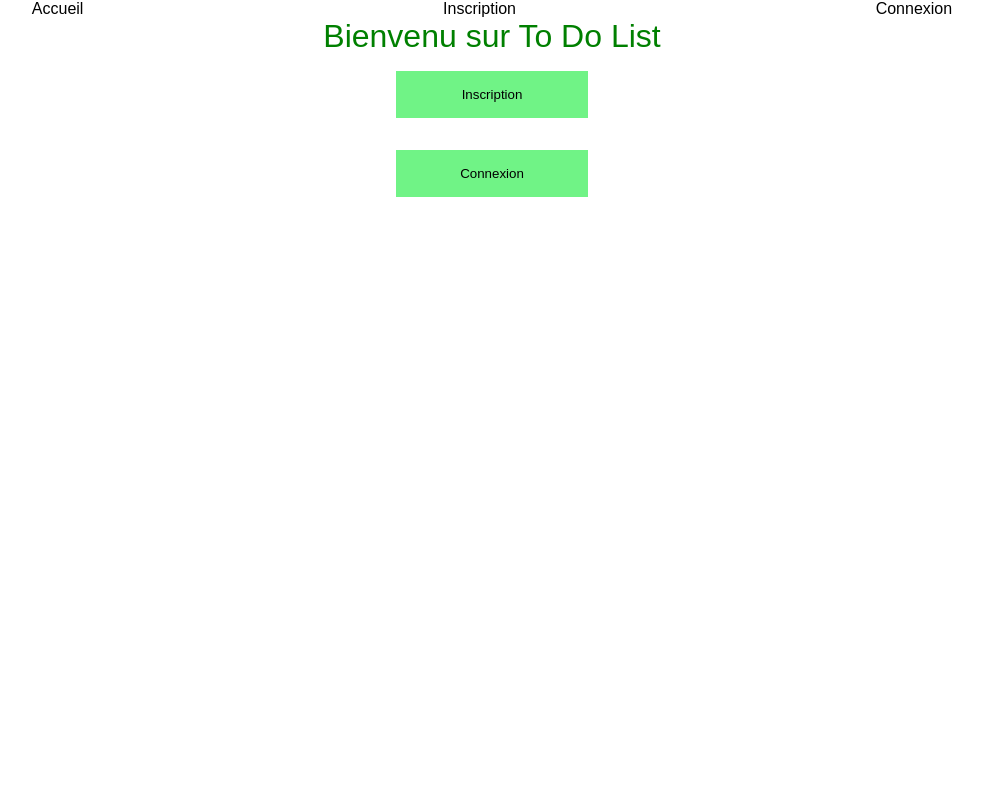
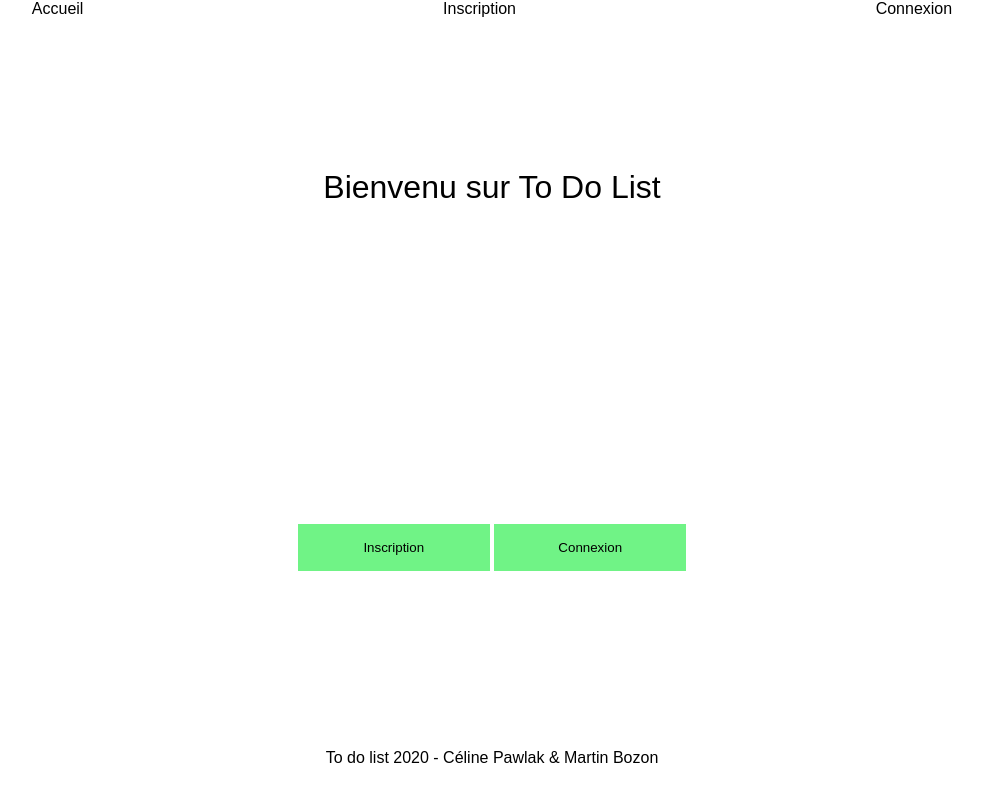
Before and after one commit to celine-pawlak/tdl, a PHP site: page / in a window 1280 px wide. Shown: the whole page, without its empty margins (148-1131 px from the left). Run offline with PHP 8.4, Linux system fonts and the light colour scheme; some libraries are stand-ins or nearby versions.

Commit message:
modif affichage info mdp ajout footer

```diff
--- /dev/null
+++ b/Views/footer.php
@@ -0,0 +1 @@
+<p>To do list 2020 - Céline Pawlak & Martin Bozon</p>
--- a/index.php
+++ b/index.php
@@ -10,8 +10,8 @@
     <link rel="stylesheet" href="ressources/style.css">
     <title>To Do List</title>
 </head>
-<body>
-    <header>
+<body id="body_index">
+    <header id="header_index">
         <?php include 'Views/header.php';
             // if(isset($_SESSION['user']))
             //     {
@@ -21,8 +21,13 @@
     </header>
     <main id="main_index">
         <h1>Bienvenu sur To Do List</h1>
-        <button id="inscription">Inscription</button>
-        <button id="connexion">Connexion</button>
+        <section>
+            <button id="inscription">Inscription</button>
+            <button id="connexion">Connexion</button>
+        </section>
     </main>
+    <footer>
+        <?php include 'Views/footer.php' ?>
+    </footer>
 </body>
 </html>
--- a/ressources/style.css
+++ b/ressources/style.css
@@ -1,12 +1,18 @@
 /* CELINE */
 /* GENERAL */
-
+html
+    {
+        min-height: 100vh;
+    }
 body, div, h1, h2, h3, h4, h5, h6, p, ul {
     margin: 0;
     padding: 0;
     font-weight: normal;
 }
-
+main
+    {
+        min-height: 90vh;
+    }
 * {
     box-sizing: border-box;
     font-family: 'Quicksand', sans-serif;
@@ -177,10 +183,28 @@ li {
 }
 
 /* FIN HEADER */
+/* FOOTER */
+footer
+    {
+        height: 5vh;
+        display: flex;
+        justify-content: center;
+        align-items: center;
+    }
+/* FIN FOOTER */
 /* INSCRIPTION */
+#body_index
+    {
+        display: flex;
+        flex-direction: column;
+        min-height: 100vh;
+        height: 100%;
+        /* justify-content: space-around; */
+    }
 #main_index {
     display: flex;
     flex-direction: column;
+    justify-content: space-around;
     align-items: center;
 }
 
@@ -200,9 +224,11 @@ li {
     color: blue;
 }
 
-h1 {
-    color: green;
-}
+#container_form
+    {
+        display: flex;
+        flex-direction: row;
+    }
 
 .nop {
     border-color: red !important;
@@ -250,8 +276,13 @@ h1 {
     justify-content: center;
 }
 
-#main_index aside {
-    width: 40vw;
+#main_index aside
+{
+    /* display: flex; */
+    flex-direction: column;
+    position: absolute;
+    left: 2vw;
+    width: 25vw;
     height: fit-content;
     align-items: center;
     margin-top: 2vh;
```
Also changed, not shown: Views/inscription.php (+12 -10 lines).
